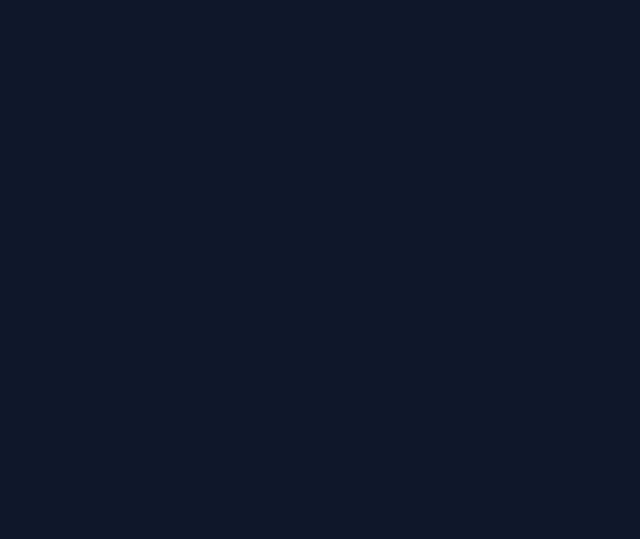
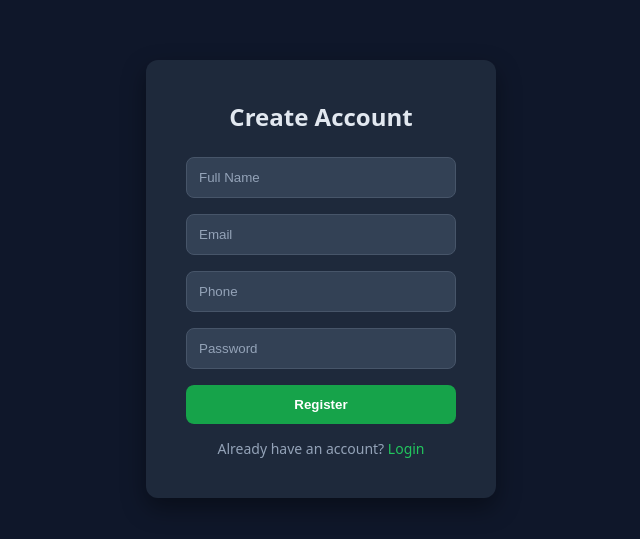
Before and after one commit to Anjan9507/ToDo-App, a React (Vite) app in the folder frontend/: page /register in a window 1280 px wide. Before the commit this address had no page. Shown: the part 121-660 px from the top of the page, without its empty margins (319-959 px from the left). Built offline with nearby package versions, Linux system fonts and the light colour scheme.

Commit message:
Implement Register Page

```diff
--- a/frontend/src/App.jsx
+++ b/frontend/src/App.jsx
@@ -1,5 +1,6 @@
 import { Routes, Route, Navigate } from "react-router-dom"
 import Login from "./pages/Login"
+import Register from "./pages/Register"
 import Dashboard from "./pages/Dashboard"
 import ProtectedRoute from "./components/ProtectedRoute"
 
@@ -9,6 +10,8 @@ function App() {
       <Route path="/" element={<Navigate to="/login" />} />
 
       <Route path="/login" element={<Login />} />
+
+      <Route path="/register" element={<Register />} />
 
       <Route
         path="/dashboard"
--- a/frontend/src/api/auth.js
+++ b/frontend/src/api/auth.js
@@ -15,6 +15,18 @@ export const loginUser = async (email, password) => {
 	}
 }
 
+export const registerUser = async (userData) => {
+	try {
+		const response = await api.post("/register", userData)
+		return response.data
+
+	} catch (err) {
+		throw new Error(
+			err.response?.data?.detail || "Registration failed"
+		)
+	}
+}
+
 export const logoutUser = async () => {
 	try {
 		await api.post("/logout")
--- a/frontend/src/main.jsx
+++ b/frontend/src/main.jsx
@@ -9,7 +9,7 @@ ReactDOM.createRoot(document.getElementById("root")).render(
   <React.StrictMode>
     <BrowserRouter>
       <App />
-      <Toaster position="top-right" />
+      <Toaster position="top-center" />
     </BrowserRouter>
   </React.StrictMode>
 )
--- a/frontend/src/pages/Dashboard.jsx
+++ b/frontend/src/pages/Dashboard.jsx
@@ -93,7 +93,6 @@ function Dashboard() {
 
 				<div className="card">
 					<h1>Dashboard</h1>
-					<p>Welcome! You are logged in</p>
 				</div>
 
 				{error && <p style={{ color: "#ef4444" }}>{error}</p>}
--- a/frontend/src/pages/Login.css
+++ b/frontend/src/pages/Login.css
@@ -59,3 +59,20 @@
   font-size: 14px;
   text-align: center;
 }
+
+.auth-link {
+	margin-top: 15px;
+	text-align: center;
+	font-size: 14px;
+	color: #94a3b8;
+}
+
+.auth-link a {
+	color: #22c55e;
+	text-decoration: none;
+	font-weight: 500;
+}
+
+.auth-link a:hover {
+	text-decoration: underline;
+}
--- a/frontend/src/pages/Login.jsx
+++ b/frontend/src/pages/Login.jsx
@@ -1,5 +1,5 @@
 import { useState } from "react"
-import { useNavigate, Navigate } from "react-router-dom"
+import { useNavigate, Navigate, Link } from "react-router-dom"
 import { loginUser } from "../api/auth"
 import toast from "react-hot-toast"
 import "./Login.css"
@@ -61,6 +61,10 @@ function Login() {
 				<button type="submit" disabled={loading}>
 					{loading ? "Logging in..." : "Login"}
 				</button>
+
+				<p className="auth-link">
+					Don't have an account? <Link to="/register">Register</Link>
+				</p>
 			</form>
 		</div>
 	)
--- /dev/null
+++ b/frontend/src/pages/Register.css
@@ -0,0 +1,16 @@
+.auth-link {
+	margin-top: 15px;
+	text-align: center;
+	font-size: 14px;
+	color: #94a3b8;
+}
+
+.auth-link a {
+	color: #22c55e;
+	text-decoration: none;
+	font-weight: 500;
+}
+
+.auth-link a:hover {
+	text-decoration: underline;
+}
--- /dev/null
+++ b/frontend/src/pages/Register.jsx
@@ -0,0 +1,92 @@
+import { useState } from "react"
+import { useNavigate, Link } from "react-router-dom"
+import { registerUser } from "../api/auth"
+import toast from "react-hot-toast"
+import "./Register.css"
+
+function Register() {
+	const navigate = useNavigate()
+
+	const [name, setName] = useState("")
+	const [email, setEmail] = useState("")
+	const [phone, setPhone] = useState("")
+	const [password, setPassword] = useState("")
+
+	const [loading, setLoading] = useState(false)
+
+	const handleSubmit = async (e) => {
+		e.preventDefault()
+
+		setLoading(true)
+
+		try {
+			await registerUser({
+				name,
+				email,
+				phone,
+				password
+			})
+
+			toast.success("Account created successfully")
+
+			navigate("/login")
+
+		} catch (err) {
+			toast.error("Register Failed")
+
+		} finally {
+			setLoading(false)
+		}
+	}
+
+	return (
+		<div className="container">
+
+			<form onSubmit={handleSubmit} className="login-card">
+
+				<h2 className="title">Create Account</h2>
+
+				<input
+					type="text"
+					placeholder="Full Name"
+					value={name}
+					onChange={(e) => setName(e.target.value)}
+					required
+				/>
+
+				<input
+					type="email"
+					placeholder="Email"
+					value={email}
+					onChange={(e) => setEmail(e.target.value)}
+					required
+				/>
+
+				<input
+					type="text"
+					placeholder="Phone"
+					value={phone}
+					onChange={(e) => setPhone(e.target.value)}
+				/>
+
+				<input
+					type="password"
+					placeholder="Password"
+					value={password}
+					onChange={(e) => setPassword(e.target.value)}
+					required
+				/>
+
+				<button type="submit" disabled={loading}>
+					{loading ? "Creating Account..." : "Register"}
+				</button>
+
+				<p className="auth-link">
+					Already have an account? <Link to="/login">Login</Link>
+				</p>
+			</form>
+		</div>
+	)
+}
+
+export default Register
```
Lines whose indentation alone changed are shown as unchanged.
